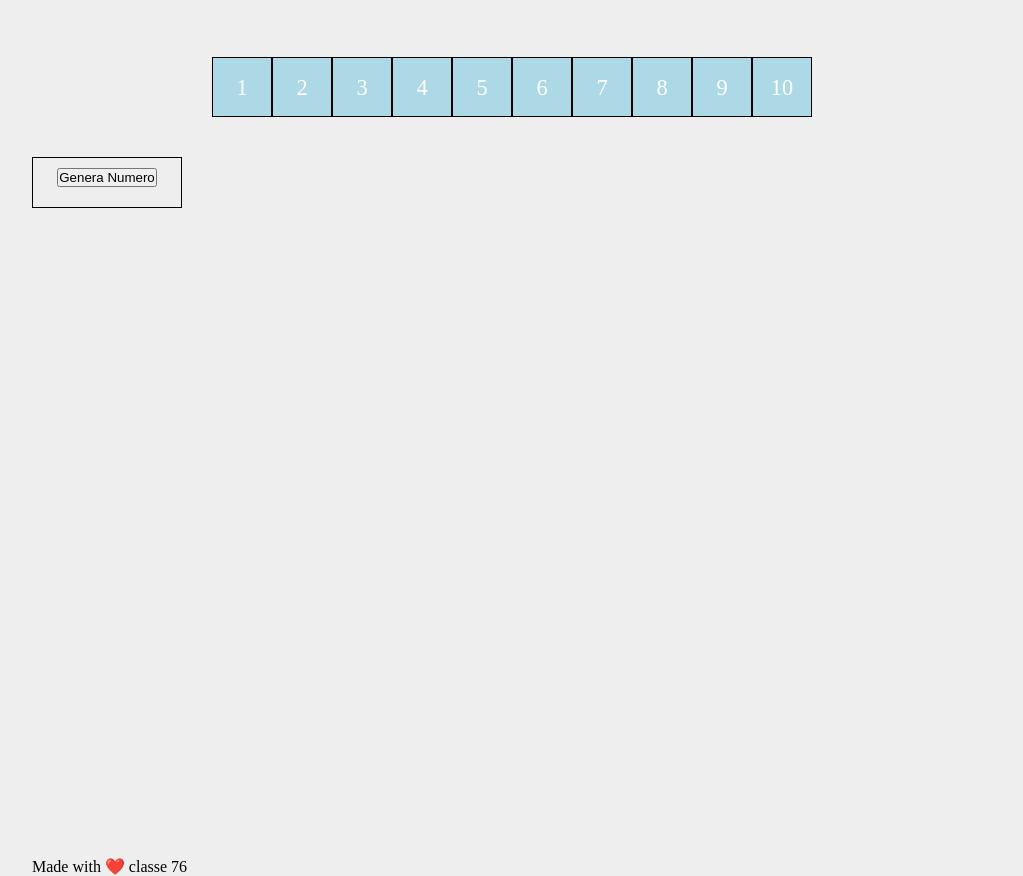
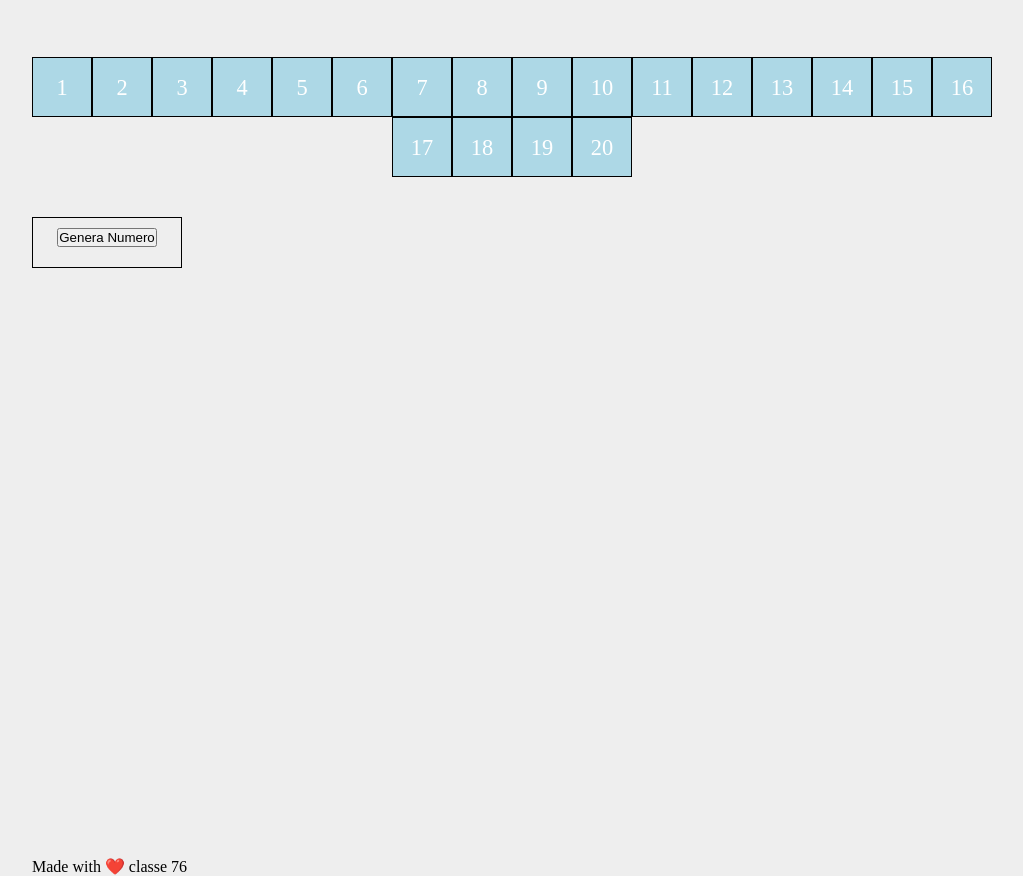
Before and after one commit to Alessandro-Zuddas/js-bingo, a plain HTML site: page index.html in a window 1280 px wide. Shown: the part 40-916 px from the top of the page, without its empty margins (128-1151 px from the left). Drawn offline with Linux system fonts and the light colour scheme.

Commit message:
add: creation board by JS

```diff
--- a/index.html
+++ b/index.html
@@ -16,16 +16,6 @@
         <main>
             <div class="container">
                 <div class="board">
-                    <div class="board__number">1</div>
-                    <div class="board__number">2</div>
-                    <div class="board__number">3</div>
-                    <div class="board__number">4</div>
-                    <div class="board__number">5</div>
-                    <div class="board__number">6</div>
-                    <div class="board__number">7</div>
-                    <div class="board__number">8</div>
-                    <div class="board__number">9</div>
-                    <div class="board__number">10</div>
                 </div>
                 <div class="actions">
                     <div class="generator">
--- a/js/main.js
+++ b/js/main.js
@@ -1,10 +1,21 @@
 "use strict";
+
+// Creation Board
+const boardContainer = document.querySelector('.board');
+const maxNumber = 20;
+
+for( let i = 1; i <= maxNumber; i++ ) {
+    const boardNumber = document.createElement('div');
+    boardNumber.classList.add('board__number');
+    boardNumber.innerHTML = i;
+    boardContainer.append(boardNumber);
+}
 
 const btnGenerator = document.getElementById("btn-generator");
 const generatorNumberElement = document.querySelector(".generator__number");
 
 btnGenerator.addEventListener('click', function() {
-    const numerRandom = Math.floor(Math.random() * 10) + 1;
+    const numerRandom = Math.floor(Math.random() * maxNumber) + 1;
     const cellBoard = document.querySelector(`.board__number:nth-child(${numerRandom})`);
     generatorNumberElement.innerHTML = numerRandom;
 
```
